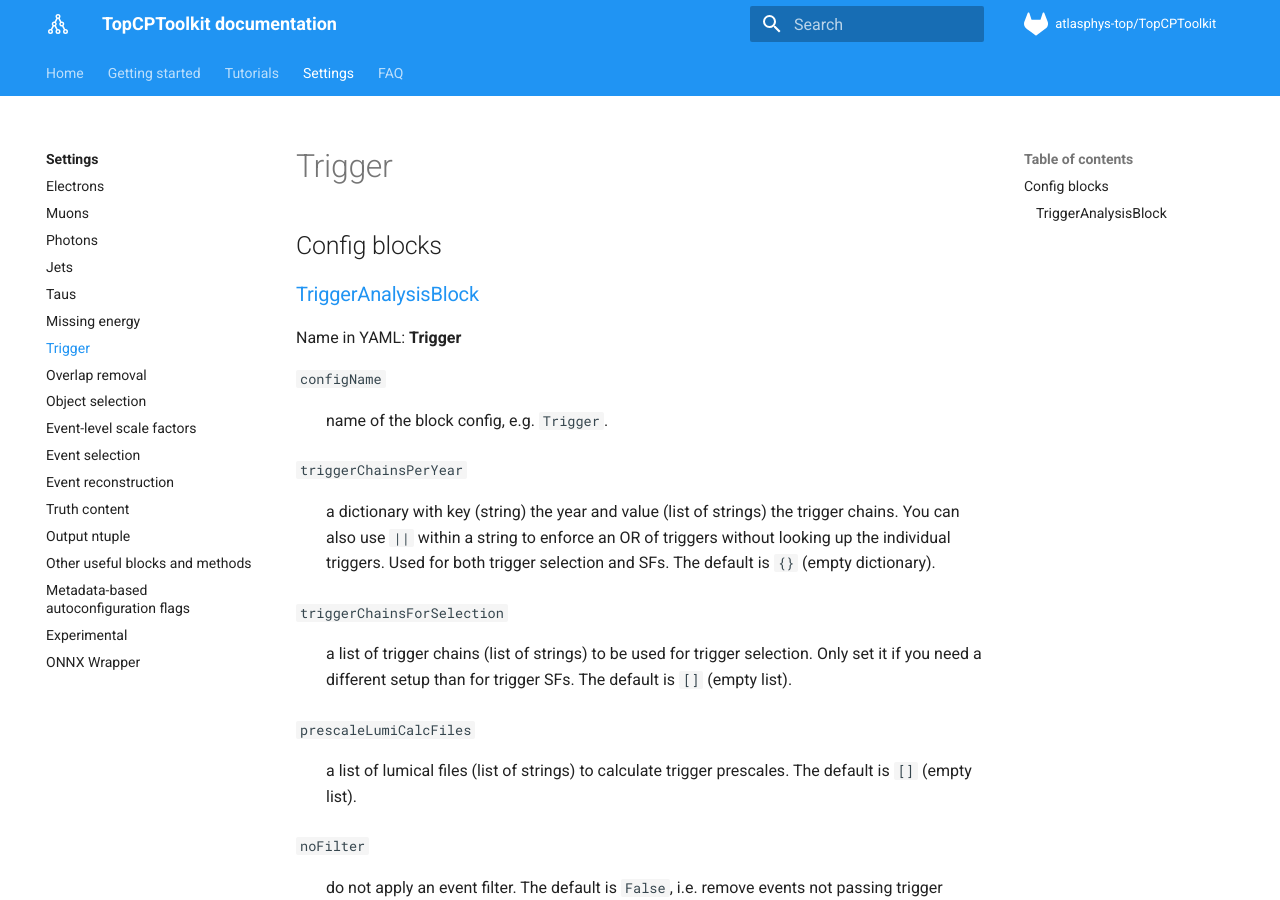
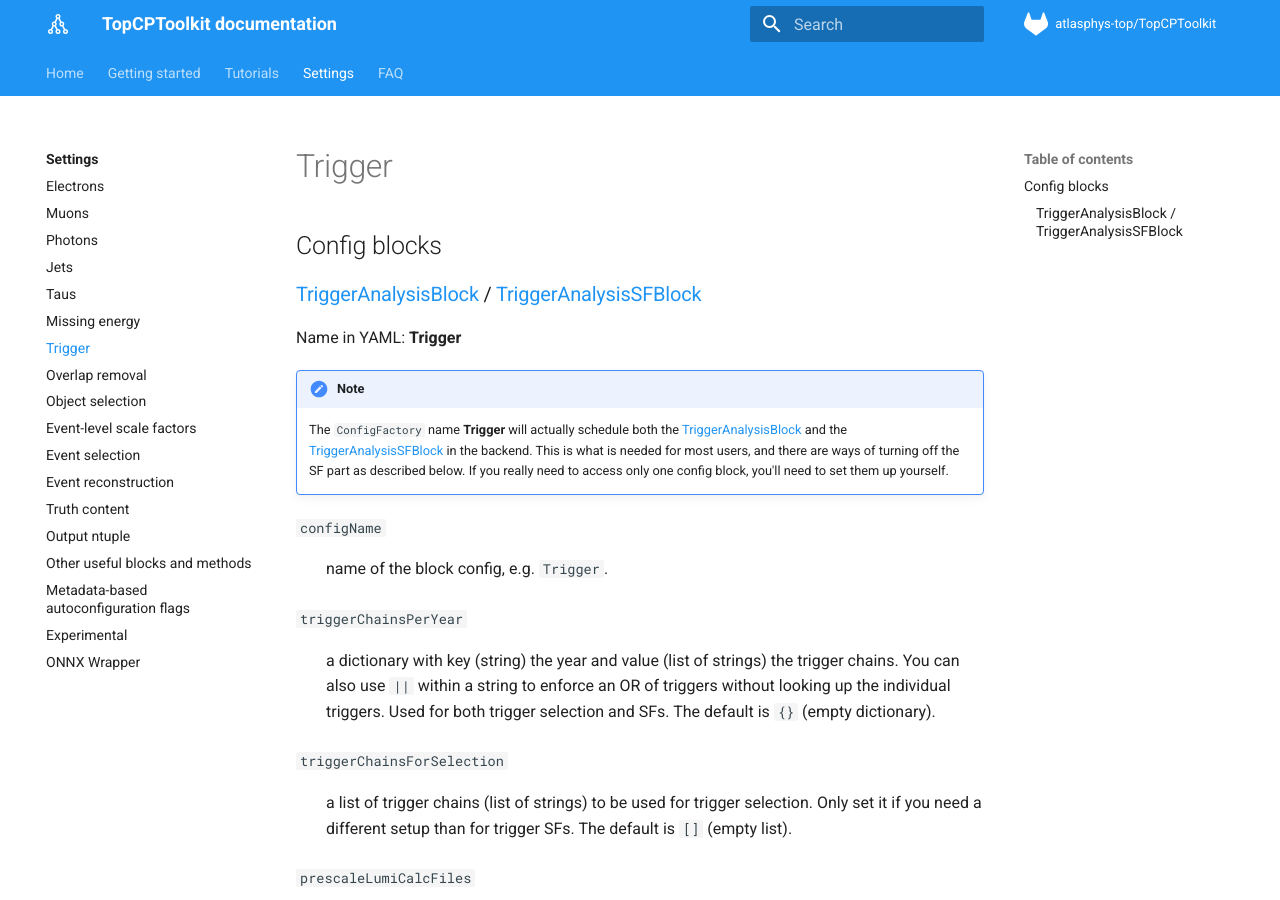
Before and after one commit to SuperNova76/TopCPToolKit, an MkDocs documentation site: the page built from docs/settings/trigger.md, in a window 1280 px wide and 900 px high. Built offline with MkDocs 1.6.1 and Material for MkDocs 9.7.7, drawn with Linux system fonts in a browser that asks for light colours.

Commit message:
trigger blocks split

```diff
--- a/docs/settings/trigger.md
+++ b/docs/settings/trigger.md
@@ -1,7 +1,12 @@
 ## Config blocks
 
-### [TriggerAnalysisBlock](https://acode-browser1.usatlas.bnl.gov/lxr/source/athena/PhysicsAnalysis/Algorithms/TriggerAnalysisAlgorithms/python/TriggerAnalysisConfig.py)
+### [TriggerAnalysisBlock](https://acode-browser1.usatlas.bnl.gov/lxr/source/athena/PhysicsAnalysis/Algorithms/TriggerAnalysisAlgorithms/python/TriggerAnalysisConfig.py) / [TriggerAnalysisSFBlock](https://acode-browser1.usatlas.bnl.gov/lxr/source/athena/PhysicsAnalysis/Algorithms/TriggerAnalysisAlgorithms/python/TriggerAnalysisSFConfig.py)
 Name in YAML: **Trigger**
+
+!!! note
+    The `ConfigFactory` name **Trigger** will actually schedule both the [TriggerAnalysisBlock](https://acode-browser1.usatlas.bnl.gov/lxr/source/athena/PhysicsAnalysis/Algorithms/TriggerAnalysisAlgorithms/python/TriggerAnalysisConfig.py) and the [TriggerAnalysisSFBlock](https://acode-browser1.usatlas.bnl.gov/lxr/source/athena/PhysicsAnalysis/Algorithms/TriggerAnalysisAlgorithms/python/TriggerAnalysisSFConfig.py) in the backend.
+    This is what is needed for most users, and there are ways of turning off the SF part as described below.
+    If you really need to access only one config block, you'll need to set them up yourself.
 
 `configName`
 :   name of the block config, e.g. `Trigger`.
```
